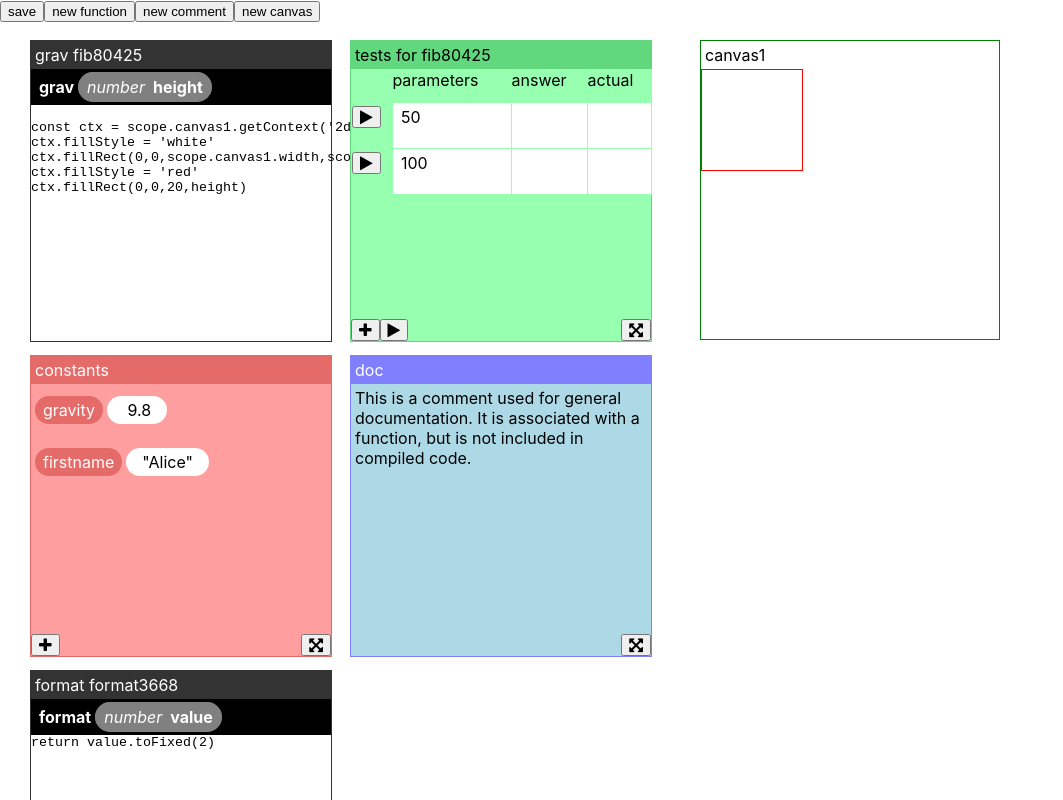
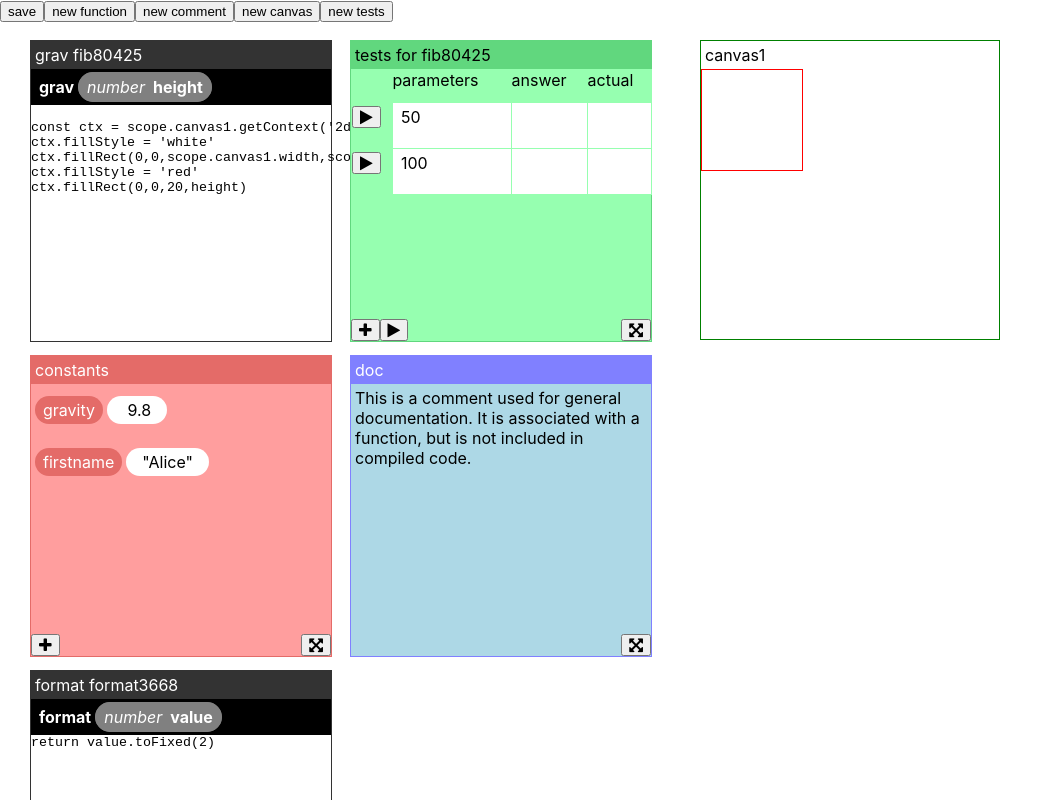
Before and after one commit to joshmarinacci/koding-experiment, a React (Create React App) app: page / in a window 1280 px wide. Shown: the top 800 px of the page, without its empty margins (0-1063 px from the left). Built offline with nearby package versions, Linux system fonts and the light colour scheme.

Commit message:
make button to add a new test panel

```diff
--- a/src/App.js
+++ b/src/App.js
@@ -139,6 +139,7 @@ const Menu = (props) => {
         <button onClick={()=>ed.addNewFunction()}>new function</button>
         <button onClick={()=>ed.addNewComment()}>new comment</button>
         <button onClick={()=>ed.addNewCanvasConstant()}>new canvas</button>
+        <button onClick={()=>ed.addNewTestPanel()}>new tests</button>
     </div>
 }
 
--- a/src/ProjectEditor.js
+++ b/src/ProjectEditor.js
@@ -78,4 +78,25 @@ export class ProjectEditor {
         })
         this.fireChange()
     }
+
+    addNewTestPanel() {
+        this.project.push({
+            position: {
+                x: 100,
+                y: 100,
+            },
+            id:genId("tests"),
+            type:'tests',
+            target:null,
+            tests: [
+            {
+                params:[1],
+                answer:[2],
+                actual:[],
+                correct:true,
+            }
+        ]
+        })
+        this.fireChange()
+    }
 }
```
